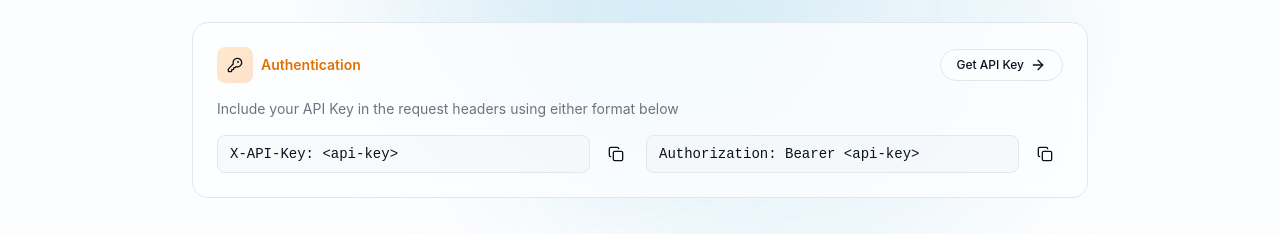
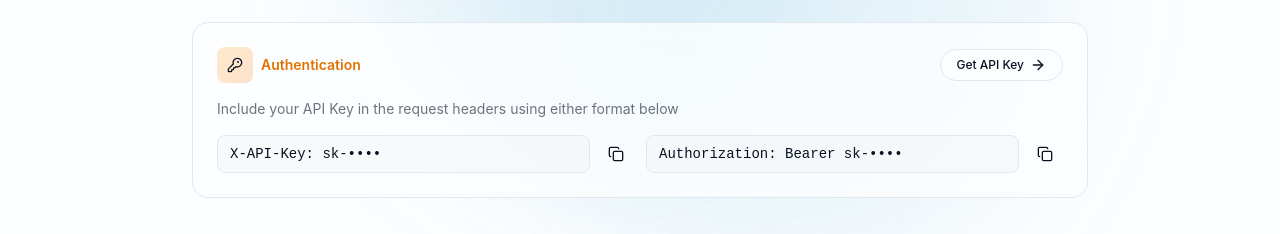
Before and after one commit to mujiajun-index/new-mcp, a React (Vite) app in the folder web/: page / in a window 1280 px wide. Shown: the part 1203-1437 px from the top of the page. Built offline with nearby package versions, Linux system fonts and the light colour scheme; no server answers.

Commit message:
优化：首页样式

```diff
--- a/web/src/routes/index.tsx
+++ b/web/src/routes/index.tsx
@@ -295,7 +295,7 @@ function EndpointsSection({ baseUrl }: { baseUrl: string }) {
   const [copied, setCopied] = useState<string | null>(null)
 
   const base = baseUrl.replace(/\/$/, '')
-  const authHeaders = ['X-API-Key: <api-key>', 'Authorization: Bearer <api-key>']
+  const authHeaders = ['X-API-Key: sk-••••', 'Authorization: Bearer sk-••••']
   const endpoints = [
     {
       path: '/mcp',
```
